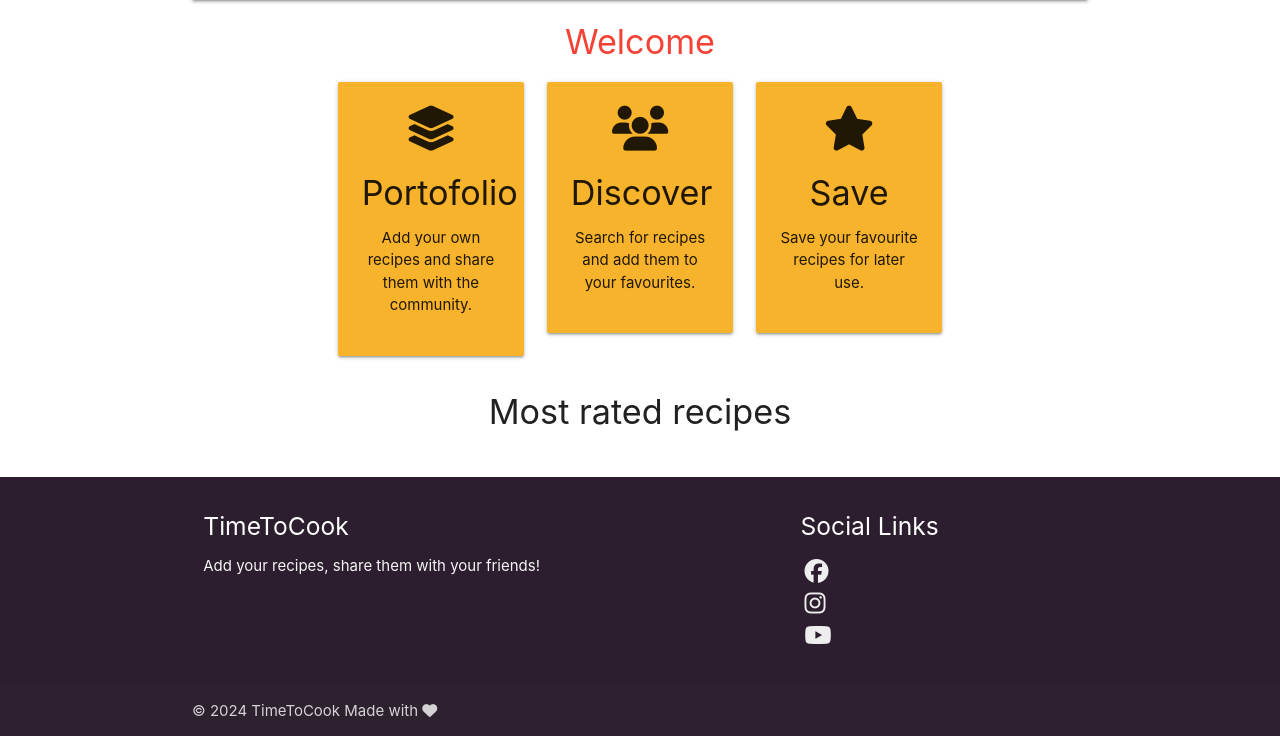
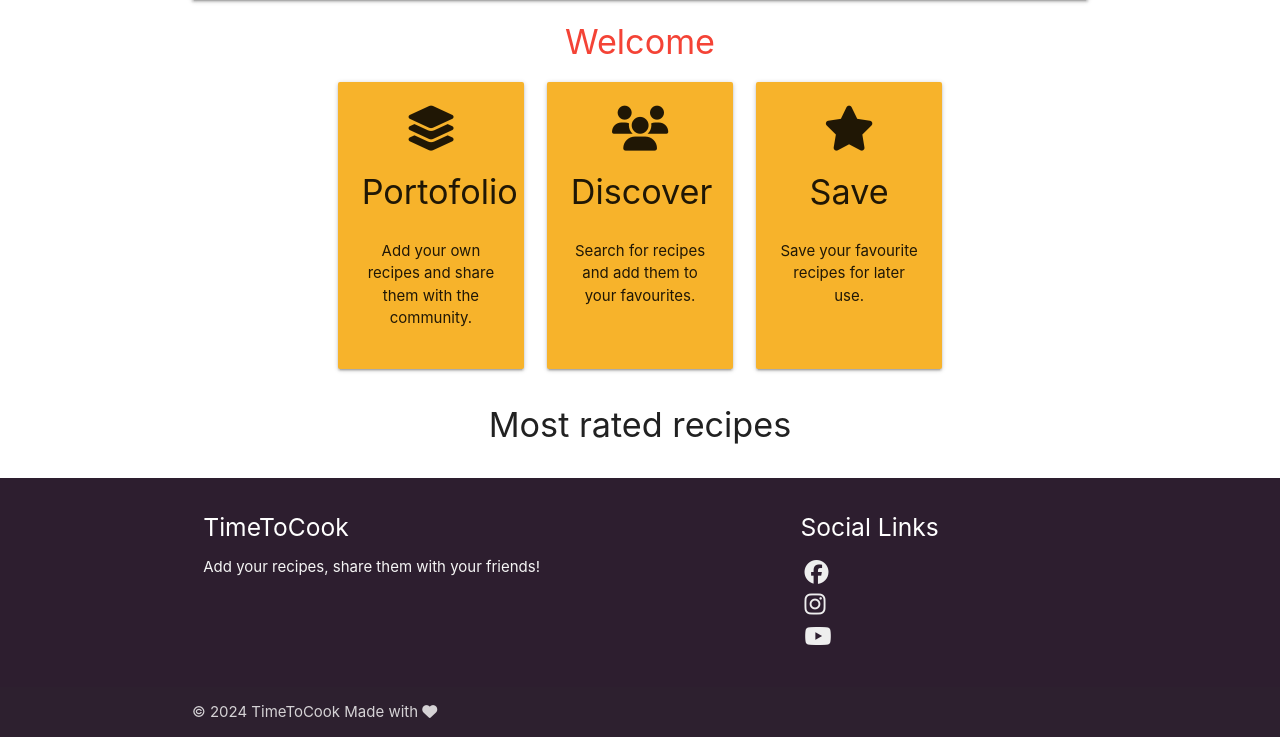
Before and after one commit to mariusmilitaru32/TimeToCook, a Flask app: page / in a window 1280 px wide. Shown: the part 64-801 px from the top of the page. Run offline with Flask 3, Linux system fonts and the light colour scheme; data that the repository does not hold is empty; some libraries are stand-ins or nearby versions.

Commit message:
Fix index panel height on medium screen

```diff
--- a/timetocook/static/css/style.css
+++ b/timetocook/static/css/style.css
@@ -120,3 +120,24 @@ ul li a .fa-youtube {
     font-size: 24px;
     padding: 4px;
 }
+
+/* Fix index top panels height */
+.equal-height-panels {
+    display: flex;
+    flex-wrap: wrap;
+}
+
+.equal-height-panels>.col {
+    display: flex;
+    flex-direction: column;
+}
+
+.equal-height-panels .card-panel {
+    display: flex;
+    flex-direction: column;
+    flex: 1;
+}
+
+.equal-height-panels .card-panel .btn {
+    margin-top: auto;
+}
--- a/timetocook/templates/index.html
+++ b/timetocook/templates/index.html
@@ -4,7 +4,7 @@
 <h4 class="center red-text">Welcome</h4>
 
 <div class="container">
-    <div class="row three-across">
+    <div class="row equal-height-panels">
         <div class="col s12 m6 l4 center-align">
             <div class="card-panel index-panel">
                 <i class="fa-solid fa-layer-group  fa-3x" aria-hidden="true"></i>
```
